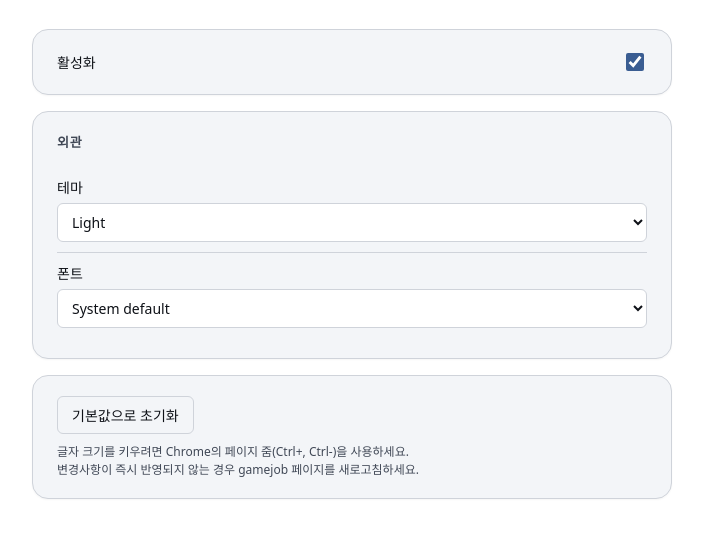
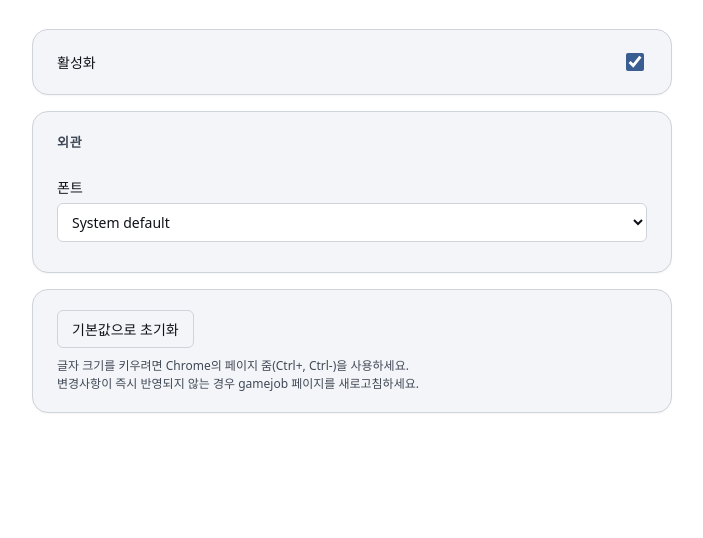
Before and after one commit to lnyarl/GamejobEnhancer, a website built with Vite: page src/options/index.html in a window 1280 px wide. Shown: the part 108-646 px from the top of the page, without its empty margins (288-991 px from the left). Built offline with nearby package versions, Linux system fonts and the light colour scheme; some packages are replaced by stand-ins of ours.

Commit message:
Remove theme picker from options page
Settings.theme stays as a default ('light') so the per-page contrast
push selectors keep matching; only the UI control is gone.

Co-Authored-By: Claude Opus 4.7 (1M context) <noreply@anthropic.com>

```diff
--- a/src/options/index.html
+++ b/src/options/index.html
@@ -24,11 +24,6 @@
           <h2 class="gj-card__title">외관</h2>
 
           <label class="gj-row">
-            <span class="gj-row__label">테마</span>
-            <select id="theme" class="gj-select"></select>
-          </label>
-
-          <label class="gj-row">
             <span class="gj-row__label">폰트</span>
             <select id="fontFamily" class="gj-select"></select>
           </label>
--- a/src/options/options.ts
+++ b/src/options/options.ts
@@ -3,9 +3,7 @@ import './options.css'
 import {
   DEFAULT_SETTINGS,
   FONT_FAMILY_OPTIONS,
-  THEME_OPTIONS,
   type Settings,
-  type ThemeName,
 } from '../lib/settings'
 import { getSettings, setSettings, onSettingsChange } from '../lib/storage'
 import { applySettings } from '../lib/theme'
@@ -30,16 +28,13 @@ function fillSelect(
 
 async function main(): Promise<void> {
   const enabledEl = $<HTMLInputElement>('#enabled')
-  const themeEl = $<HTMLSelectElement>('#theme')
   const fontFamilyEl = $<HTMLSelectElement>('#fontFamily')
   const resetEl = $<HTMLButtonElement>('#reset')
 
-  fillSelect(themeEl, THEME_OPTIONS)
   fillSelect(fontFamilyEl, FONT_FAMILY_OPTIONS)
 
   function reflect(s: Settings): void {
     enabledEl.checked = s.enabled
-    themeEl.value = s.theme
     fontFamilyEl.value = s.fontFamily
     applySettings(s)
   }
@@ -48,9 +43,6 @@ async function main(): Promise<void> {
 
   enabledEl.addEventListener('change', () => {
     void setSettings({ enabled: enabledEl.checked })
-  })
-  themeEl.addEventListener('change', () => {
-    void setSettings({ theme: themeEl.value as ThemeName })
   })
   fontFamilyEl.addEventListener('change', () => {
     void setSettings({ fontFamily: fontFamilyEl.value })
```
